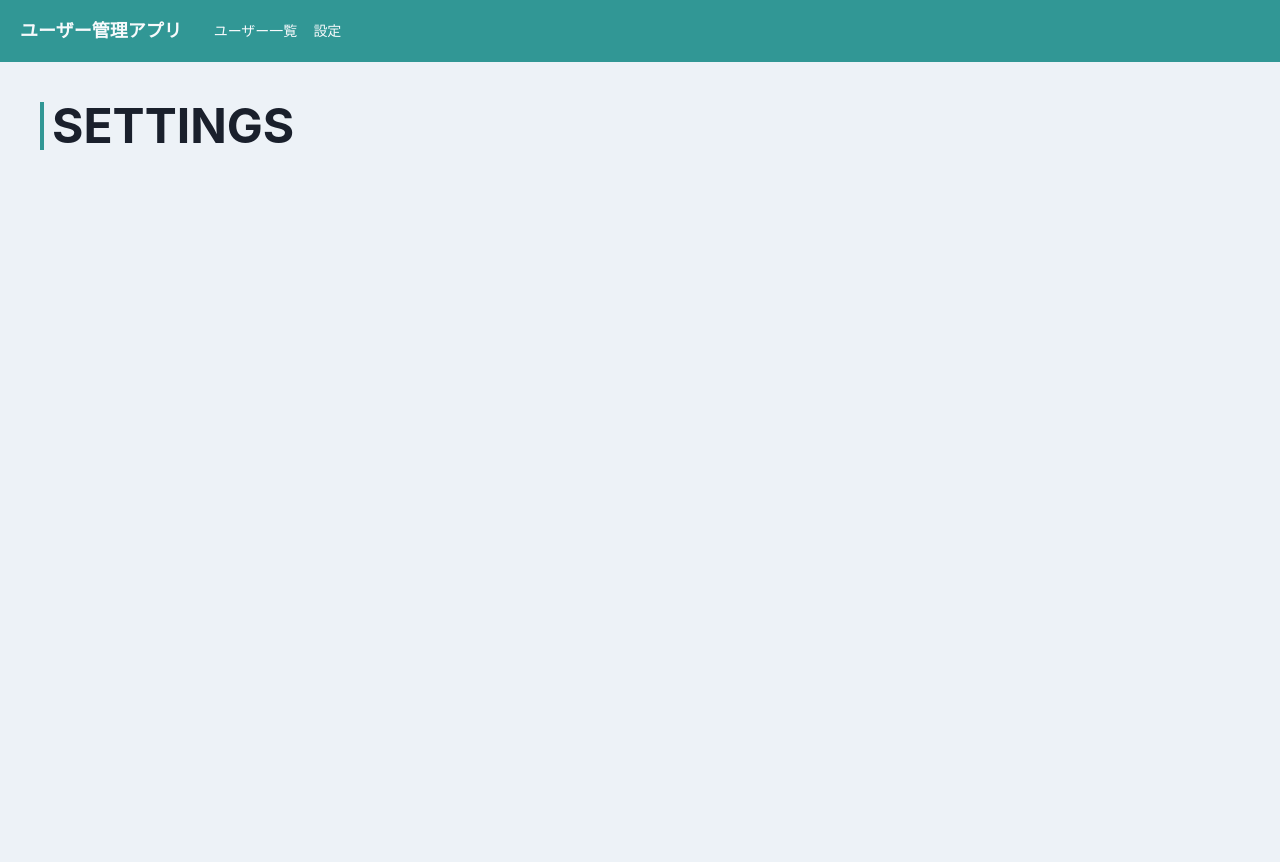
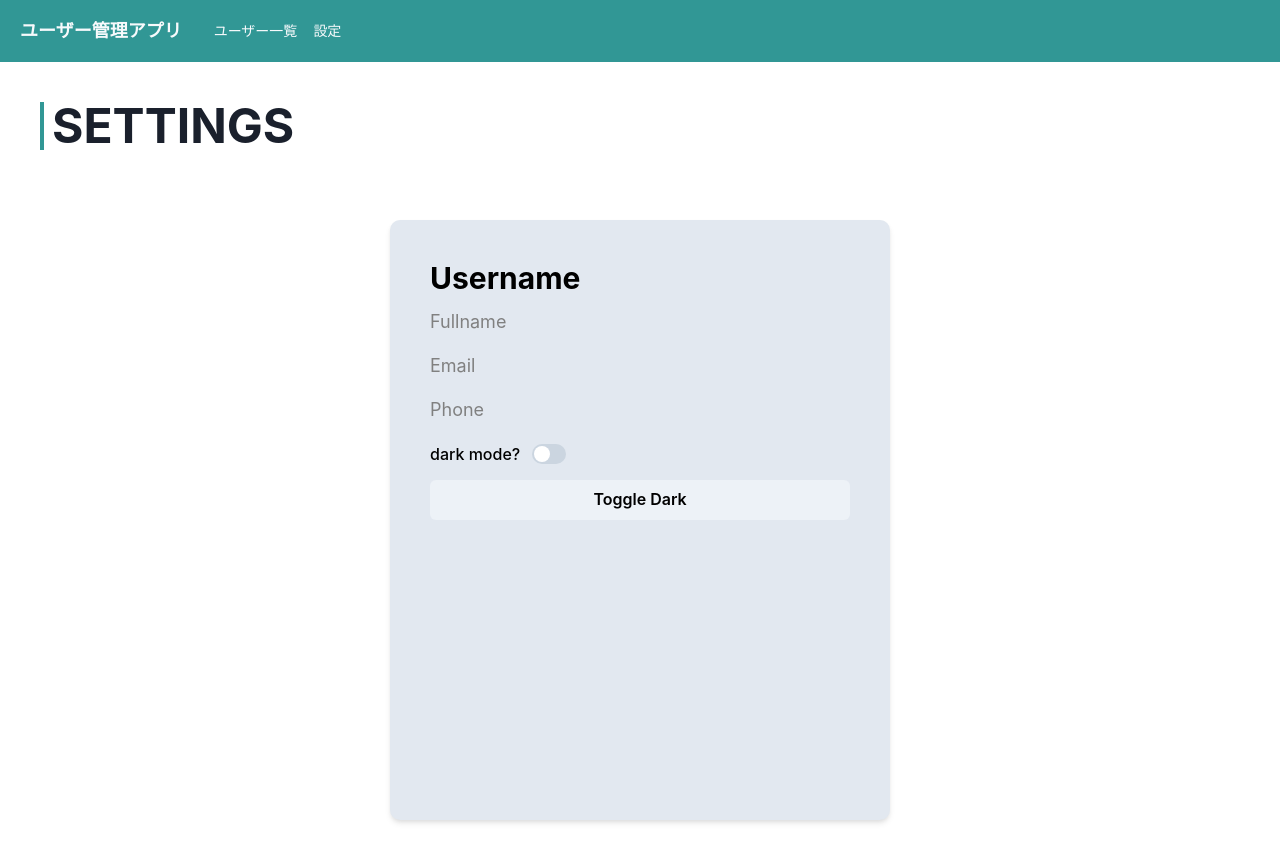
Before and after one commit to tahara1212/User_Management_App, a React (Create React App) app: page /home/setting in a window 1280 px wide. Shown: the top 862 px of the page. Before the commit the page ends 800 px from the top, so only its background shows below. Built offline with nearby package versions, Linux system fonts and the light colour scheme.

Commit message:
create Dark Mode

```diff
--- a/src/App.tsx
+++ b/src/App.tsx
@@ -1,4 +1,4 @@
-import { ChakraProvider } from "@chakra-ui/react";
+import { ChakraProvider, ColorModeScript } from "@chakra-ui/react";
 import { BrowserRouter } from "react-router-dom";
 
 import theme from "./theme/theme";
--- a/src/components/organisms/user/HomeUserCard.tsx
+++ b/src/components/organisms/user/HomeUserCard.tsx
@@ -22,7 +22,6 @@ export const HomeUserCard: VFC<Props> = memo((props) => {
       borderRadius="10px"
       shadow="md"
       p={10}
-      _hover={{ cursor: "pointer", opacity: 0.8 }}
     >
       <Stack textAlign="center" lineHeight="9">
         <Image
--- a/src/components/pages/Home.tsx
+++ b/src/components/pages/Home.tsx
@@ -10,7 +10,7 @@ export const Home: VFC = memo(() => {
   return (
     <>
       <TitleText>HOME</TitleText>
-      <Center h="100vh">
+      <Center p={{ base: 4, md: 10 }}>
         <HomeUserCard
           imageUrl={"https://source.unsplash.com/random"}
           userName={loginUser?.username}
--- a/src/components/pages/Setting.tsx
+++ b/src/components/pages/Setting.tsx
@@ -1,6 +1,53 @@
+import { Box, Button, Center, FormControl, FormLabel, Stack, Switch, Text, useColorMode, useColorModeValue } from "@chakra-ui/react";
 import { memo, VFC } from "react";
 import { TitleText } from "../atoms/title/TitleText";
 
 export const Setting: VFC = memo(() => {
-  return <TitleText>SETTINGS</TitleText>;
+  const { colorMode, toggleColorMode } = useColorMode();
+
+  const bg = useColorModeValue("gray.200", "gray.50");
+
+  return (
+    <>
+      <TitleText>SETTINGS</TitleText>
+      <Center p={{ base: 4, md: 10 }}>
+    <Box
+      w={{ base: "300px", md: "500px" }}
+      h={{ base: "360px", md: "600px" }}
+          bg={bg}
+          color="black"
+      borderRadius="10px"
+      shadow="md"
+      p={10}
+        m={30}
+      >
+
+      <Stack textAlign="left" lineHeight="9">
+        <Text fontSize={{ base: "lg", md: "3xl" }} fontWeight="bold">
+          Username
+        </Text>
+        <Text fontSize={{ base: "sm", md: "lg" }} color="grey">
+          Fullname
+        </Text>
+        <Text fontSize={{ base: "sm", md: "lg" }} color="grey">
+          Email
+        </Text>
+        <Text fontSize={{ base: "sm", md: "lg" }} color="grey">
+          Phone
+            </Text>
+            <FormControl display="flex" alignItems="center">
+  <FormLabel htmlFor="dark-mode" mb="0">
+    dark mode?
+  </FormLabel>
+  <Switch id="dark-mode" onChange={toggleColorMode} />
+</FormControl>
+
+        <Button onClick={toggleColorMode}>
+        Toggle {colorMode === "light" ? "Dark" : "Light"}
+      </Button>
+          </Stack>
+    </Box>
+          </Center>
+    </>
+  )
 });
--- a/src/theme/theme.ts
+++ b/src/theme/theme.ts
@@ -1,14 +1,12 @@
-import { extendTheme } from "@chakra-ui/react";
+import { extendTheme, ThemeConfig } from "@chakra-ui/react"
+
+const config : ThemeConfig = {
+  initialColorMode: "light",
+  useSystemColorMode: true,
+}
 
 const theme = extendTheme({
-  styles: {
-    global: {
-      body: {
-        backgroundColor: "gray.100",
-        color: "gray.800",
-      },
-    },
-  },
-});
-
+  config
+  }
+)
 export default theme;
```
